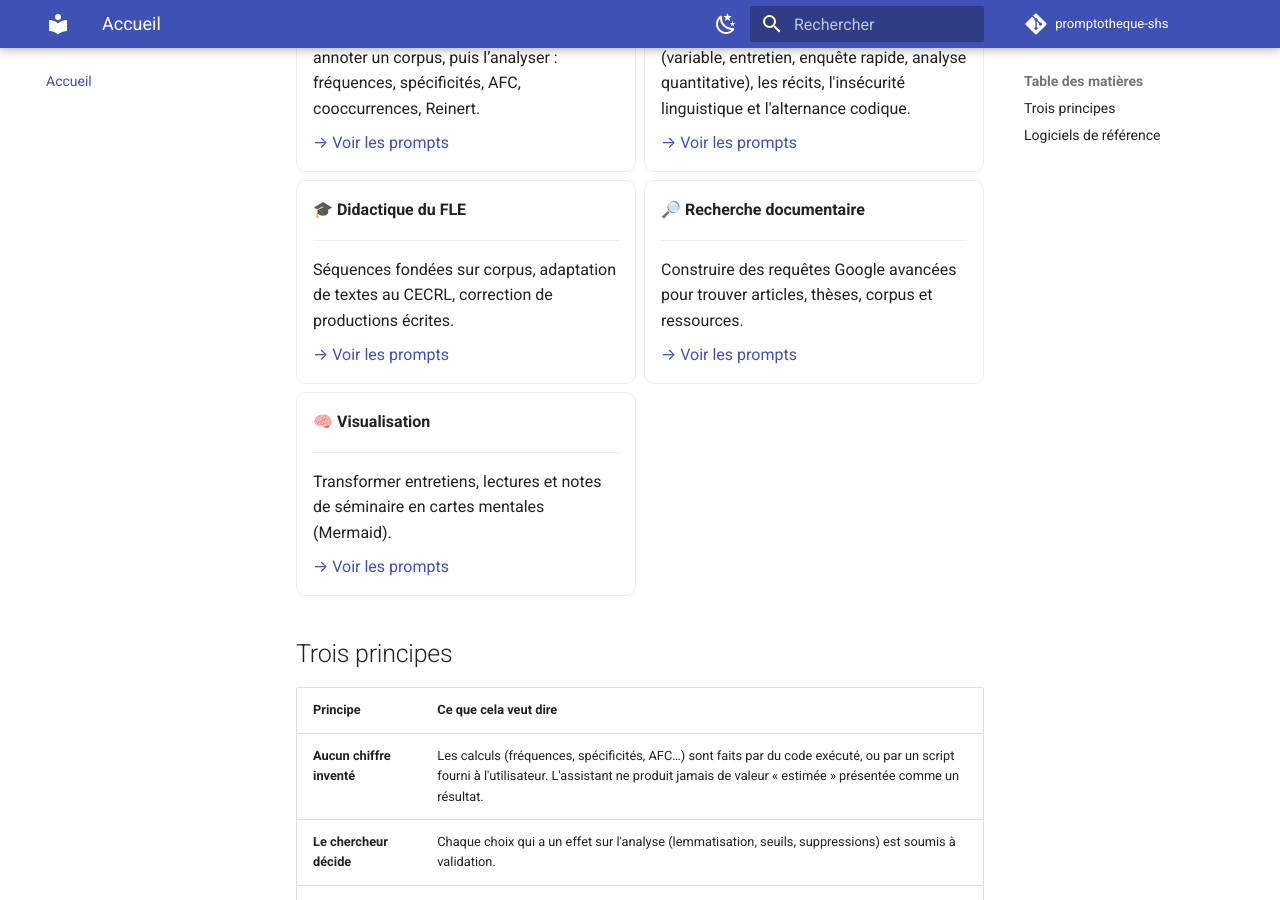
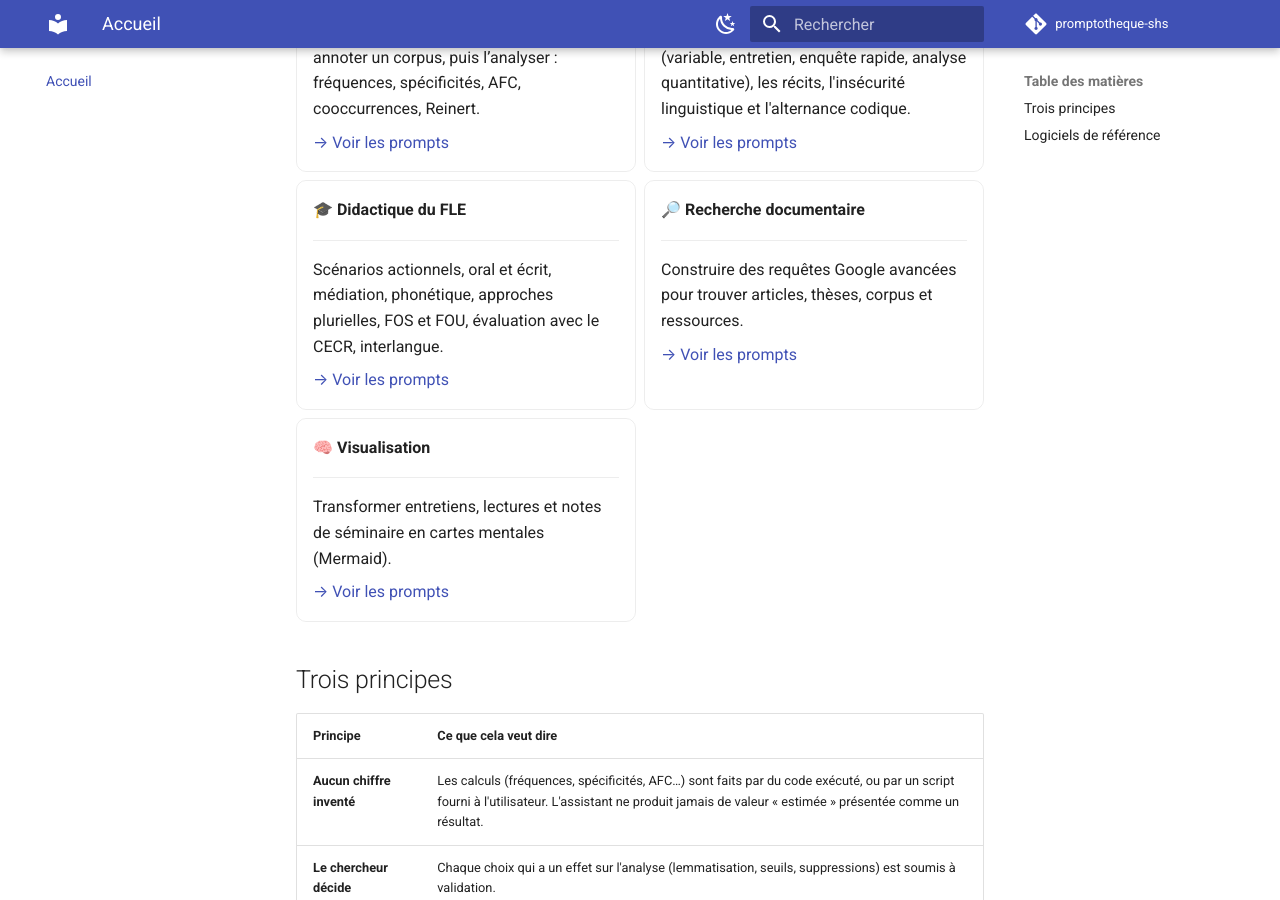
Before and after one commit to amanylili/promptotheque-shs, an MkDocs documentation site: the page built from docs/index.md, in a window 1280 px wide and 900 px high, scrolled down 648 px. Built offline with MkDocs 1.6.1 and Material for MkDocs 9.7.7, drawn with Linux system fonts in a browser that asks for light colours; comment, search, counter and statistics services are not loaded.

Commit message:
Page d’accueil : nouvelle description de la rubrique Didactique du FLE

```diff
--- a/docs/index.md
+++ b/docs/index.md
@@ -35,7 +35,7 @@ Chaque prompt est **interactif**. L'assistant avance par phases et s'arrête à
 
     ---
 
-    Séquences fondées sur corpus, adaptation de textes au CECRL, correction de productions écrites.
+    Scénarios actionnels, oral et écrit, médiation, phonétique, approches plurielles, FOS et FOU, évaluation avec le CECR, interlangue.
 
     [→ Voir les prompts](didactique-fle/index.md)
 
```
